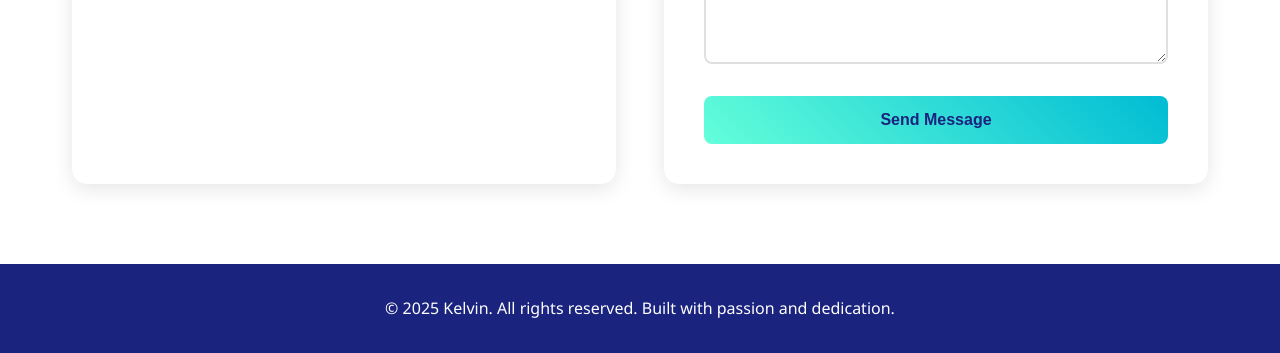
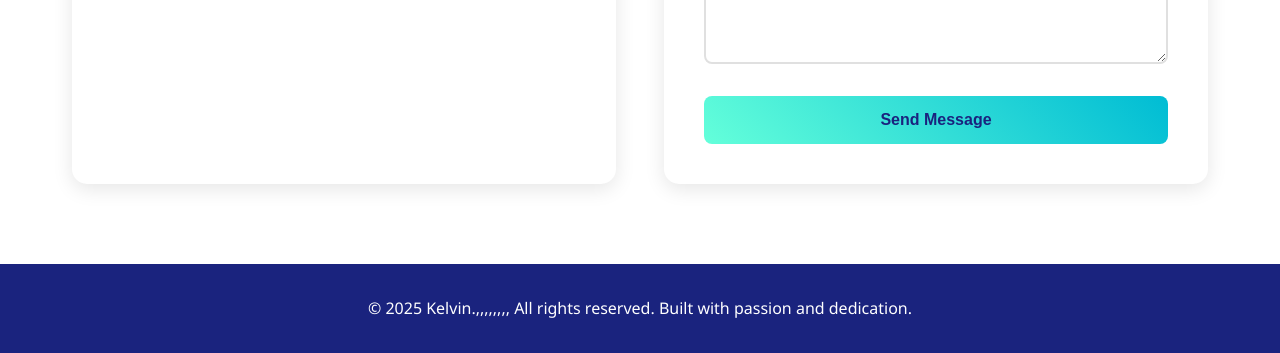
Before and after one commit to kellvin-commits/Portfolio, a plain HTML site: page index.html in a window 1280 px wide. Shown: the part 5088-5441 px from the top of the page. Drawn offline with Linux system fonts and the light colour scheme.

Commit message:
addding comm to last sentense

```diff
--- a/index.html
+++ b/index.html
@@ -355,7 +355,7 @@
 
     <!-- Footer -->
     <footer>
-        <p>&copy; 2025 Kelvin. All rights reserved. Built with passion and dedication.</p>
+        <p>&copy; 2025 Kelvin.,,,,,,,, All rights reserved. Built with passion and dedication.</p>
     </footer>
     <script src="script.js"></script>
 
```
